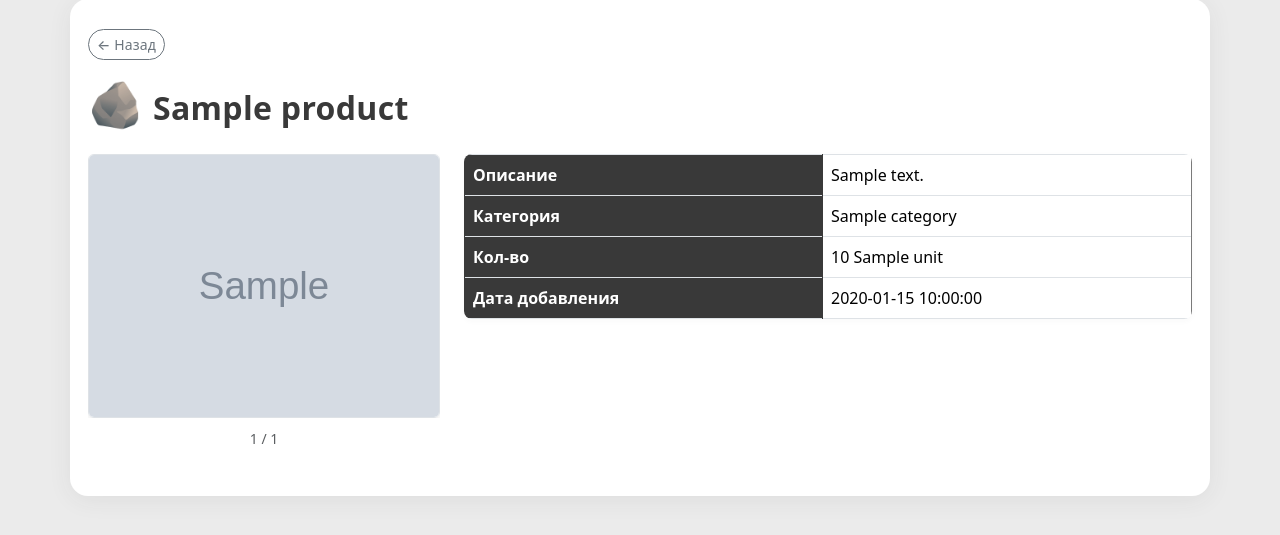
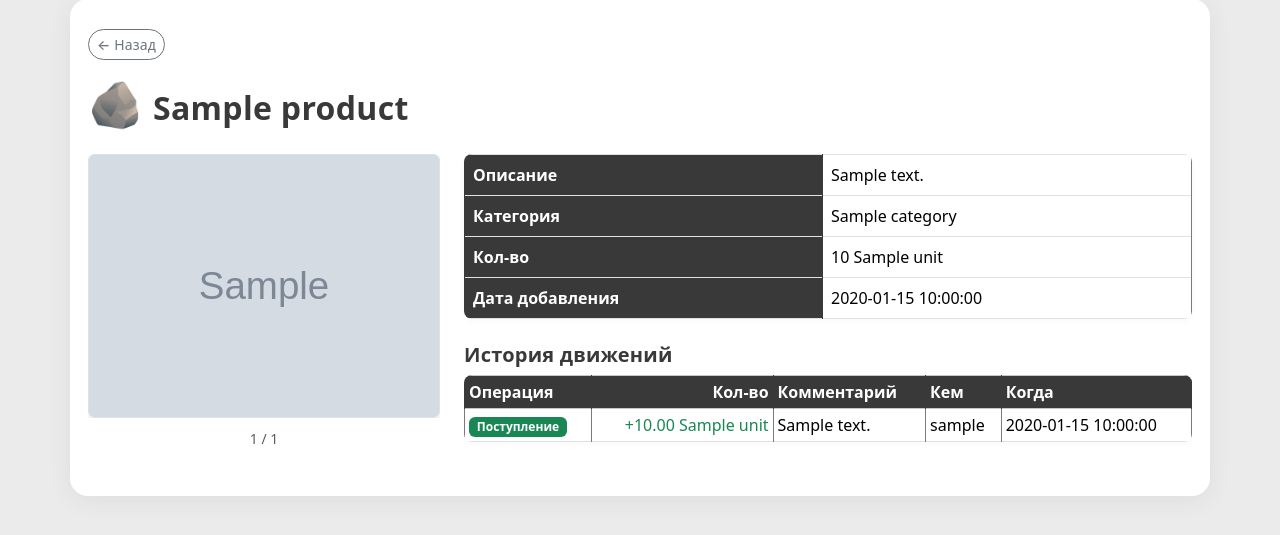
Before and after one commit to NikM19/inventory-app, a Flask app: template templates/view.html in a window 1280 px wide. Shown: the part 87-622 px from the top of the page. Run offline with Flask 3, Linux system fonts and the light colour scheme; the template is opened without the code that fills it: most values are stand-ins (such as "Sample title", 1, 10 or a date in 2020); grey boxes marked "Sample" are stand-in pictures.

Commit message:
i18n(fi,en): новые переводы + globe-only в navbar; view: цветные метки движений

```diff
--- a/app.py
+++ b/app.py
@@ -5,25 +5,24 @@ load_dotenv()
 
 from datetime import datetime, timezone, timedelta
 from io import BytesIO
+import time
+import mimetypes
+
+import pandas as pd
+import requests
+from functools import wraps
 
 from flask import (
     Flask, render_template, request,
-    redirect, url_for, flash, send_file, session, g, abort
+    redirect, url_for, flash, send_file, session, g, abort, jsonify
 )
 from flask_mail import Mail, Message
 from werkzeug.security import generate_password_hash, check_password_hash
-import pandas as pd
 from supabase import create_client
-from functools import wraps
-import requests
-import mimetypes
 from flask_caching import Cache
-import os, time
-from flask import url_for
 
 # --- Flask-Babel ---
-from flask_babel import Babel, _   # <-- здесь всё хорошо!
-from flask_babel import get_locale
+from flask_babel import Babel, _    # <-- get_locale не импортируем!
 from urllib.parse import urlencode
 
 # --- Email супер-админа ---
@@ -390,7 +389,6 @@ def get_total_products_count():
 # =======================
 #   Главная страница с фильтрацией (ОБНОВЛЁННЫЙ КОД!)
 # =======================
-from flask_babel import get_locale
 
 @app.route("/")
 @login_required
@@ -742,6 +740,106 @@ def edit(product_id):
 
     return render_template("edit.html", product=product, categories=categories, images=images)
 
+@app.post("/product/<int:product_id>/consume")
+@login_required
+@editor_required
+def consume_stock(product_id):
+    amount_raw = (request.form.get("amount") or "").replace(",", ".").strip()
+    note = (request.form.get("note") or "").strip()
+
+    # валидируем число
+    try:
+        amount = float(amount_raw)
+    except Exception:
+        flash(_("Введите корректное число."), "warning")
+        return redirect(url_for("view", product_id=product_id))
+    if amount <= 0:
+        flash(_("Количество должно быть больше нуля."), "warning")
+        return redirect(url_for("view", product_id=product_id))
+
+    # товар и остаток
+    product = get_product_by_id(product_id)
+    if not product:
+        flash(_("Товар не найден!"), "danger")
+        return redirect(url_for("index"))
+
+    unit = product.get("unit") or ""
+    current_qty = float(product.get("quantity") or 0)
+
+    if amount > current_qty:
+        flash(_("Нельзя списать %(a).2f — на складе только %(q).2f.", a=amount, q=current_qty), "danger")
+        return redirect(url_for("view", product_id=product_id))
+
+    new_qty = round(current_qty - amount, 4)
+
+    # обновляем остаток
+    supabase.table("products").update({"quantity": new_qty}).eq("id", product_id).execute()
+
+    # записываем движение
+    try:
+        supabase.table("stock_movements").insert({
+            "product_id": product_id,
+            "user_id": g.user.get("id"),
+            "delta": -amount,
+            "note": note,
+        }).execute()
+    except Exception:
+        pass
+
+    log_action(g.user["id"], "consume", "product", product_id,
+               _('Списано со склада: -%(a).2f %(u)s', a=amount, u=unit))
+    flash(_('Списано %(a).2f %(u)s. Остаток: %(r).2f %(u)s.',
+           a=amount, u=unit, r=new_qty), "success")
+    return redirect(url_for("view", product_id=product_id))
+
+@app.post("/product/<int:product_id>/add")
+@login_required
+@editor_required
+def add_stock(product_id):
+    amount_raw = (request.form.get("amount") or "").replace(",", ".").strip()
+    note = (request.form.get("note") or "").strip()
+
+    # валидируем число
+    try:
+        amount = float(amount_raw)
+    except Exception:
+        flash(_("Введите корректное число."), "warning")
+        return redirect(url_for("view", product_id=product_id))
+    if amount <= 0:
+        flash(_("Количество должно быть больше нуля."), "warning")
+        return redirect(url_for("view", product_id=product_id))
+
+    # товар и остаток
+    product = get_product_by_id(product_id)
+    if not product:
+        flash(_("Товар не найден!"), "danger")
+        return redirect(url_for("index"))
+
+    unit = product.get("unit") or ""
+    current_qty = float(product.get("quantity") or 0)
+    new_qty = round(current_qty + amount, 4)
+
+    # обновляем остаток
+    supabase.table("products").update({"quantity": new_qty}).eq("id", product_id).execute()
+
+    # записываем движение
+    try:
+        supabase.table("stock_movements").insert({
+            "product_id": product_id,
+            "user_id": g.user.get("id"),
+            "delta": amount,   # ВАЖНО: плюс
+            "note": note,
+        }).execute()
+    except Exception:
+        pass
+
+    log_action(g.user["id"], "restock", "product", product_id,
+               _('Поступление на склад: +%(a).2f %(u)s', a=amount, u=unit))
+    flash(_('Добавлено %(a).2f %(u)s. Теперь на складе: %(r).2f %(u)s.',
+           a=amount, u=unit, r=new_qty), "success")
+    return redirect(url_for("view", product_id=product_id))
+
+
 @app.route("/delete/<int:product_id>", methods=["POST"])
 @login_required
 @editor_required
@@ -875,11 +973,55 @@ def view(product_id):
 
     # фото (новая таблица)
     images = get_product_images(product_id)
-    # для совместимости: если в products.image_url есть ссылка, а в таблице пусто — добавим как виртуальное одно фото
+    # совместимость со старым полем image_url
     if not images and product.get("image_url"):
         images = [{"id": None, "url": product["image_url"], "is_primary": True}]
 
-    return render_template("view.html", product=product, category=category, images=images)
+    # ---- История движений по товару ----
+    limit = 20
+    if request.args.get('all') == '1':
+        limit = 200
+
+    mov_q = (supabase.table("stock_movements")
+             .select("id,product_id,user_id,delta,note,created_at")
+             .eq("product_id", product_id)
+             .order("created_at", desc=True)
+             .limit(limit)
+             .execute())
+    movements = mov_q.data or []
+
+    # подтянем имена пользователей по user_id
+    user_ids = {m.get("user_id") for m in movements if m.get("user_id")}
+    users_map = {}
+    if user_ids:
+        uresp = (supabase.table("users")
+                 .select("id,username")
+                 .in_("id", list(user_ids))
+                 .execute())
+        for u in uresp.data or []:
+            users_map[str(u["id"])] = u["username"]
+
+    # отформатируем дату и подставим username
+    for m in movements:
+        m["username"] = users_map.get(str(m.get("user_id")), "")
+        ts = m.get("created_at")
+        if isinstance(ts, str):
+            try:
+                dt = datetime.fromisoformat(ts.replace("Z", ""))
+                m["created_at_fmt"] = dt.strftime('%Y-%m-%d %H:%M')
+            except Exception:
+                m["created_at_fmt"] = ts[:16].replace('T', ' ')
+        else:
+            m["created_at_fmt"] = ""
+
+    return render_template(
+        "view.html",
+        product=product,
+        category=category,
+        images=images,
+        movements=movements,
+        movements_limit=limit
+    )
 
 @app.route("/export_excel")
 @login_required
@@ -907,7 +1049,6 @@ def export_excel():
         as_attachment=True,
         mimetype="application/vnd.openxmlformats-officedocument.spreadsheetml.sheet"
     )
-from flask import jsonify
 
 @app.route("/edit_category_name", methods=["POST"])
 @login_required
--- a/templates/base.html
+++ b/templates/base.html
@@ -18,7 +18,7 @@
     <div class="d-flex align-items-center gap-2 desktop-menu d-none d-lg-flex">
       <div class="dropdown me-2">
         <button class="btn btn-sm" type="button" data-bs-toggle="dropdown" aria-expanded="false" style="color:#fff;">
-          🌐 {{ LANGUAGES[get_locale()] }}
+          🌐
         </button>
         <!-- ИЗМЕНЕНИЕ: добавлен класс language-dropdown-menu -->
         <ul class="dropdown-menu dropdown-menu-end language-dropdown-menu">
@@ -69,7 +69,7 @@
   <div class="py-1">
     <div class="dropdown mb-2">
       <button class="btn btn-sm btn-outline-dark w-100" type="button" data-bs-toggle="dropdown" aria-expanded="false">
-        🌐 {{ LANGUAGES[get_locale()] }}
+        🌐
       </button>
       <ul class="dropdown-menu w-100">
         {% for code, lang in LANGUAGES.items() %}
--- a/templates/view.html
+++ b/templates/view.html
@@ -94,19 +94,121 @@
         </tbody>
       </table>
 
+<!-- Складские операции -->
+{% if g.user.role == 'editor' %}
+<div class="mt-4">
+  <h5 class="mb-2">{{ _('Складские операции') }}</h5>
+
+  <!-- Списать (минус) -->
+  <form class="row g-2 align-items-center"
+        action="{{ url_for('consume_stock', product_id=product.id) }}"
+        method="post">
+    <div class="col-6 col-sm-3">
+      <input name="amount" type="number" step="0.01" min="0"
+             class="form-control"
+             placeholder="{{ _('Списать, м²') }}" required>
+    </div>
+    <div class="col-6 col-sm-5">
+      <input name="note" type="text" class="form-control"
+             placeholder="{{ _('Комментарий (необязательно)') }}">
+    </div>
+    <div class="col-12 col-sm-4">
+      <button class="btn btn-danger w-100">
+        {{ _('Списать со склада') }}
+      </button>
+    </div>
+  </form>
+
+  <!-- Пополнить (плюс) -->
+  <form class="row g-2 align-items-center mt-2"
+        action="{{ url_for('add_stock', product_id=product.id) }}"
+        method="post">
+    <div class="col-6 col-sm-3">
+      <input name="amount" type="number" step="0.01" min="0"
+             class="form-control"
+             placeholder="{{ _('Пополнить, м²') }}" required>
+    </div>
+    <div class="col-6 col-sm-5">
+      <input name="note" type="text" class="form-control"
+             placeholder="{{ _('Комментарий (необязательно)') }}">
+    </div>
+    <div class="col-12 col-sm-4">
+      <button class="btn btn-success w-100">
+        {{ _('Пополнить склад') }}
+      </button>
+    </div>
+  </form>
+</div>
+{% endif %}
+
+<!-- История движений -->
+<div id="movements" class="mt-4">
+  <h5 class="mb-2">{{ _('История движений') }}</h5>
+
+  {% if movements and movements|length > 0 %}
+    <div class="table-responsive">
+      <table class="table table-sm table-bordered align-middle">
+        <thead class="table-light">
+          <tr>
+            <th>{{ _('Операция') }}</th>
+            <th class="text-end">{{ _('Кол-во') }}</th>
+            <th>{{ _('Комментарий') }}</th>
+            <th>{{ _('Кем') }}</th>
+            <th>{{ _('Когда') }}</th>
+          </tr>
+        </thead>
+        <tbody>
+          {% for m in movements %}
+          {% set is_plus = (m.delta|float) > 0 %}
+          <tr>
+            <td>
+              {% if is_plus %}
+                <span class="badge bg-success">{{ _('Поступление') }}</span>
+              {% else %}
+                <span class="badge bg-danger">{{ _('Списание') }}</span>
+              {% endif %}
+            </td>
+            <td class="text-end {% if is_plus %}text-success{% else %}text-danger{% endif %}">
+              {{ '%+.2f'|format(m.delta|float) }} {{ product.unit or '' }}
+            </td>
+            <td>{{ m.note or '—' }}</td>
+            <td>{{ m.username or '—' }}</td>
+            <td>{{ m.created_at_fmt }}</td>
+          </tr>
+          {% endfor %}
+        </tbody>
+      </table>
+    </div>
+
+    {% if movements_limit == 20 and movements|length == 20 %}
+      <a class="btn btn-link btn-sm mt-2"
+         href="{{ url_for('view', product_id=product.id, all=1) }}#movements">
+        {{ _('Показать всё') }}
+      </a>
+    {% endif %}
+  {% else %}
+    <div class="text-muted">{{ _('Записей пока нет.') }}</div>
+  {% endif %}
+</div>
+
       {% if g.user.role == 'editor' %}
       <div class="mt-4 d-flex gap-2">
         <a href="{{ url_for('edit', product_id=product.id) }}" class="btn btn-warning">
           ✏️ {{ _('Редактировать') }}
         </a>
-        <form action="{{ url_for('delete', product_id=product.id) }}" method="POST"
-              onsubmit="return confirm('{{ _('Удалить товар?') }}');">
-          <button type="submit" class="btn btn-danger">🗑️ {{ _('Удалить') }}</button>
-        </form>
+<form action="{{ url_for('delete', product_id=product.id) }}" method="POST"
+      onsubmit="return confirmDelete()">
+  <button type="submit" class="btn btn-danger">🗑️ {{ _('Удалить') }}</button>
+</form>
       </div>
       {% endif %}
     </div>
 
   </div>
 </div>
+<script>
+  function confirmDelete() {
+    return confirm("{{ _('Удалить товар?')|e }}");
+  }
+</script>
 {% endblock %}
```
Also changed, not shown: translations/en/LC_MESSAGES/messages.po, translations/fi/LC_MESSAGES/messages.po, 3 other files.
